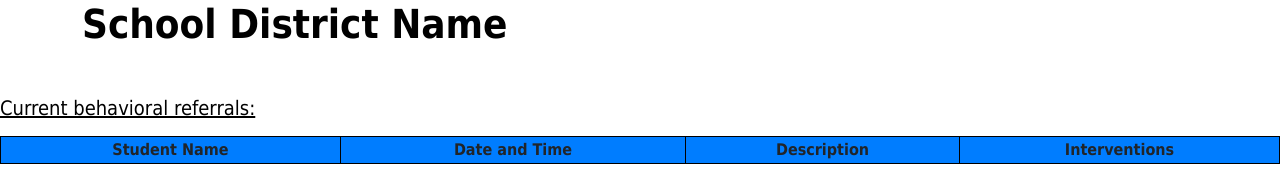
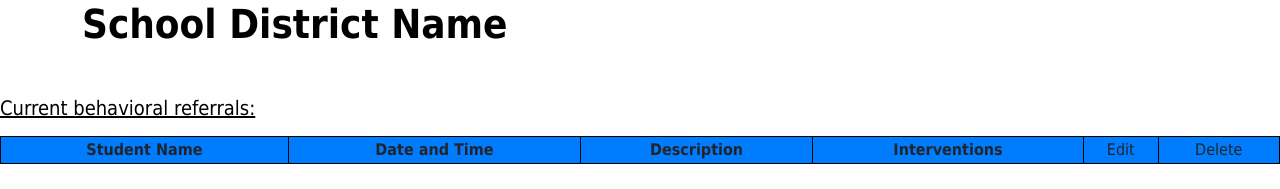
Before and after one commit to ZRhodes94/student-management-system, a Django app: template student_management_system/templates/behavior.html in a window 1280 px wide. Shown: the part 116-305 px from the top of the page. Run offline with Django 4.2, Linux system fonts and the light colour scheme; the template is opened without the code that fills it, so the values that code supplies are empty; some libraries are stand-ins or nearby versions.

Commit message:
added delete for behavior

```diff
--- a/student_management_system/templates/assignments.html
+++ b/student_management_system/templates/assignments.html
@@ -40,6 +40,8 @@
           <table style="text-align: center; width: 100%;">
             <caption style="caption-side: top; color: black;"><h5><u>Current assignments:</u></h5></caption>
             <colgroup>
+              <col/>
+              <col style="background-color: #A7D2FF;" />
               <col/>
               <col style="background-color: #A7D2FF;" />
               <col/>
--- a/student_management_system/templates/behavior.html
+++ b/student_management_system/templates/behavior.html
@@ -48,6 +48,8 @@
           <th>Date and Time</th>
           <th>Description</th>
           <th>Interventions</th>
+          <td>Edit</td>
+          <td>Delete</td>
         </tr>
         {% for behavior in behaviors %}
         <tr>
@@ -55,6 +57,8 @@
           <td>{{behavior.date}}</td>
           <td>{{behavior.description}}</td>
           <td>{{behavior.interventions}}</td>
+          <td>Edit</td>
+          <td><a href="{% url 'delete_behavior_view' behavior.id %}">Delete</a></td>
         </tr>
         {% endfor %}
       </table>
--- a/student_management_system/urls.py
+++ b/student_management_system/urls.py
@@ -9,4 +9,5 @@ urlpatterns = [
     path("behavior/", views.behavior_view, name="behavior_view"),
     path("assignments/", views.assignments_view, name="assignments_view"),
     path("assignments/delete/<int:id>", views.delete_assignment, name="delete_assignments_view"),
+    path("behavior/delete/<int:id>", views.delete_behavior, name="delete_behavior_view"),
 ]
```
Also changed, not shown: student_management_system/views.py (+7 -0 lines).
